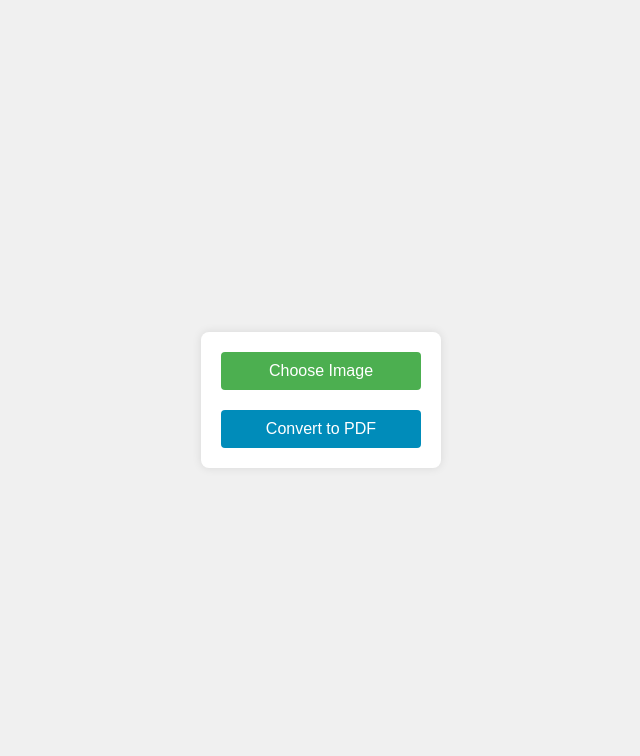
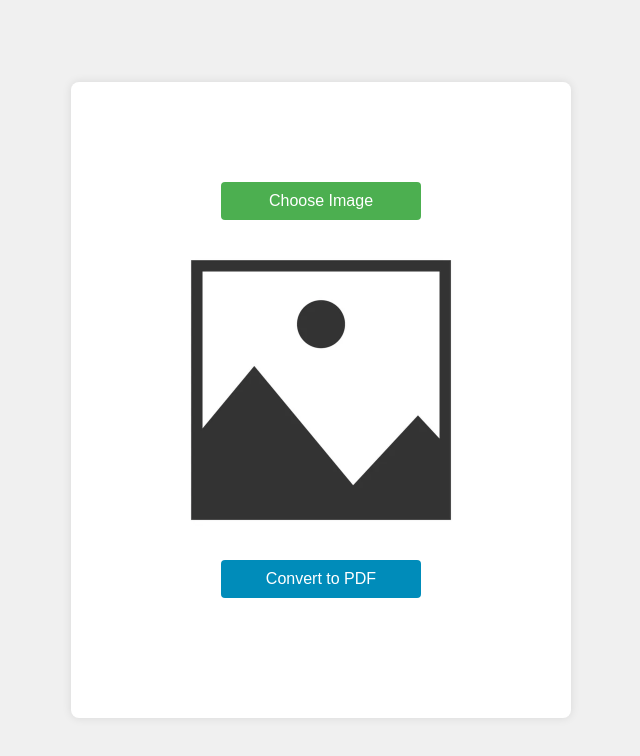
Before and after one commit to exoream/convert-img, a plain HTML site: page convert.html in a window 1280 px wide. Shown: the whole page, without its empty margins (319-959 px from the left). Drawn offline with nearby package versions, Linux system fonts and the light colour scheme.

Commit message:
add load image

```diff
--- a/convert.html
+++ b/convert.html
@@ -10,7 +10,10 @@
 <body>
     <div class="container">
     <label id="uploadLabel" for="imageInput">Choose Image</label>
-    <input type="file" id="imageInput" accept="images/*">
+    <input type="file" id="imageInput" accept="images/*" onchange="loadImg(event)">
+    <div id="imageContainer">
+        <img id="uploadedImage" src="images/image-missing.jpg" alt="Uploaded Image">
+    </div>
     <button id="convertButton">Convert to PDF</button>
 </div>
     <script src="convert.js"></script>
--- a/convert.js
+++ b/convert.js
@@ -23,3 +23,23 @@ function convertToPDF() {
     };
     reader.readAsDataURL(file);
 }
+
+function loadImg(event) {
+    const file = event.target.files[0];
+    if (!file) {
+        alert('Please select an image file.');
+        return;
+    }
+
+    const reader = new FileReader();
+    reader.onload = function(event) {
+        const imageData = event.target.result;
+        displayImage(imageData);
+    };
+    reader.readAsDataURL(file);
+}
+
+function displayImage(imageData) {
+    const uploadedImage = document.getElementById('uploadedImage');
+    uploadedImage.src = imageData;
+}
--- a/style.css
+++ b/style.css
@@ -10,11 +10,12 @@ body {
 }
 
 .container {
-    max-width: 600px;
-    padding: 20px;
+    max-width: 1200px;
+    padding: 100px;
     background-color: #fff;
     border-radius: 8px;
     box-shadow: 0 0 10px rgba(0, 0, 0, 0.1);
+    text-align: center;
 }
 
 input[type="file"] {
@@ -33,11 +34,12 @@ input[type="file"] {
     cursor: pointer;
     box-sizing: border-box;
     font-size: 16px;
+    margin-bottom: 20px;
 }
 
 #convertButton {
     display: block;
-    margin-top: 20px;
+    margin: 20px auto;
     background-color: #008CBA;
     border: none;
 }
@@ -45,3 +47,20 @@ input[type="file"] {
 #convertButton:hover {
     background-color: #005f77;
 }
+
+#imageContainer {
+    display: flex;
+    justify-content: center;
+    align-items: center;
+    width: 100%;
+    height: 300px;
+    margin-bottom: 20px;
+    box-sizing: border-box;
+}
+
+#uploadedImage {
+    max-width: 100%;
+    max-height: 100%;
+    object-fit: contain;
+    border: none;
+}
```
